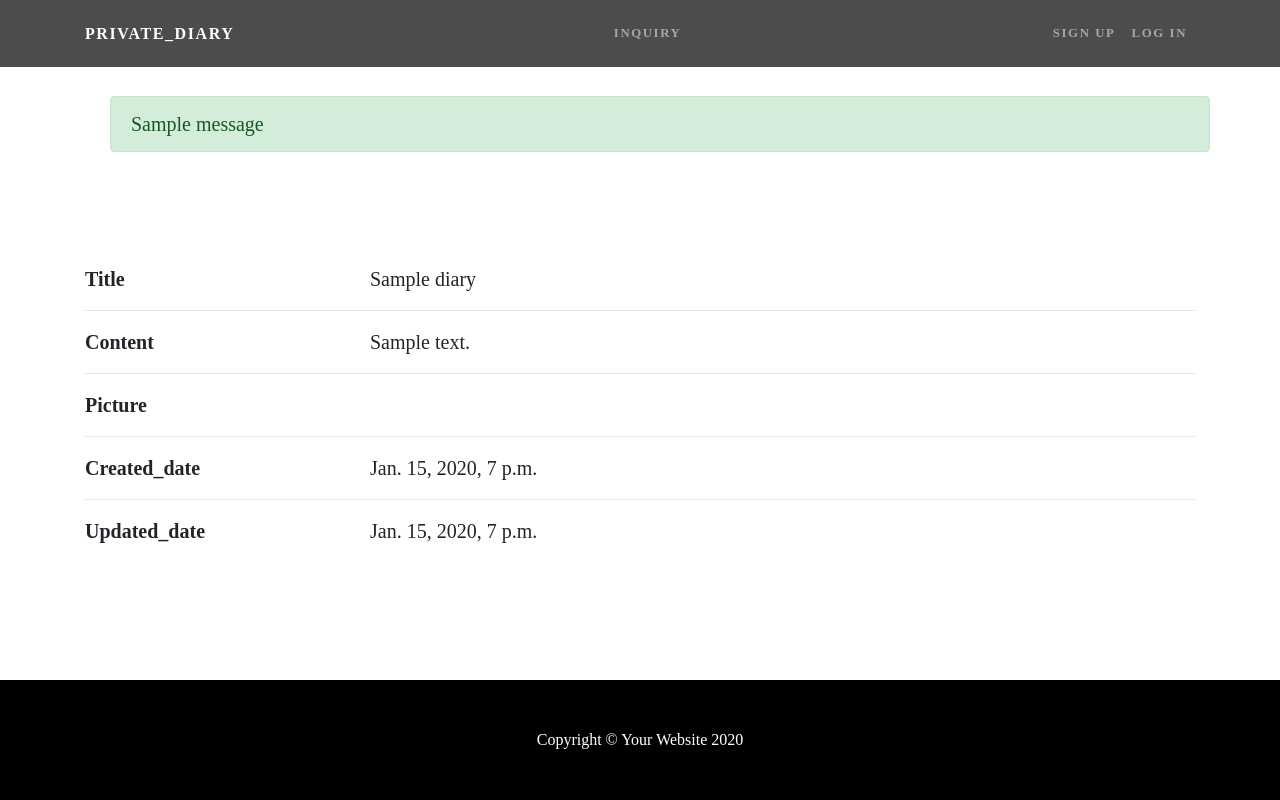
After one commit to hm90079007/private_diary, a Django app: page /diary-detail/1/ in a window 1280 px wide. The commit adds this page. Run offline with Django 3.2, Linux system fonts and the light colour scheme; tables that the repository leaves empty hold one stand-in row (values such as "Sample post"); one stand-in notice (Sample message) is shown; some libraries are stand-ins or nearby versions.

Commit message:
chapter10.10

```diff
--- /dev/null
+++ b/private_diary/a.py
@@ -0,0 +1,4 @@
+fields = {'2':'title','3':'content'}
+print(type(fields))
+for field in fields.value():
+    print(field)
--- a/private_diary/diary/templates/base.html
+++ b/private_diary/diary/templates/base.html
@@ -65,7 +65,7 @@
               </li>
               {% if user.is_authenticated %}
               <li class="nav-item">
-                  <a class="nav-link" href="{% url 'diary_list' %}">DIARY LIST</a>
+                  <a class="nav-link" href="{% url 'diary:diary_list' %}">DIARY LIST</a>
               </li>
               {% endif %}
             </ul>
@@ -92,7 +92,8 @@
         </div>
       </nav>
 
-      {% block header %}{% endblock %} {% if messages}
+      {% block header %}{% endblock %}
+      {% if messages %}
       <div class="container">
         <div class="row">
           <div class="my-div-style w-100">
@@ -106,7 +107,7 @@
           </div>
         </div>
       </div>
-
+      {% endif %}
       {% block contents %}{% endblock %}
 
       <!-- Footer -->
--- /dev/null
+++ b/private_diary/diary/templates/diary_detail.html
@@ -0,0 +1,71 @@
+{% extends 'base.html' %}
+{% load static %}
+{% block title %}Diary Detail |Private Diary{% endblock %}
+{% block active_diary_list %}active{% endblock %}
+{% block head %}
+<link href="{% static 'css/clean-blog.min.css' %}" rel="stylesheet" />
+{% endblock %}
+
+{% block contents %}
+<div class="container">
+  <div class="my-div-style w-100">
+    <div class="row">
+      <div class="col-3">
+        <strong>Title</strong>
+      </div>
+      <div class="col-9">{{ object.title }}</div>
+    </div>
+
+    <hr />
+
+    <div class="row">
+      <div class="col-3">
+        <strong>Content</strong>
+      </div>
+      <div class="col-9">{{ object.content | linebreaksbr}}</div>
+    </div>
+
+    <hr />
+
+    <div class="row">
+      <div class="col-3">
+        <strong>Picture</strong>
+      </div>
+      <div class="col-3">
+        {% if object.Photo1 %}
+        <img src="{{object.photo1.url}}" width="200" height="200" />
+        {% endif %}
+      </div>
+      <div class="col-3">
+        {% if object.Photo2 %}
+        <img src="{{object.photo2.url}}" width="200" height="200" />
+        {% endif %}
+      </div>
+      <div class="col-3">
+        {% if object.Photo3 %}
+        <img src="{{object.photo3.url}}" width="200" height="200" />
+        {% endif %}
+      </div>
+    </div>
+
+    <hr />
+
+    <div class="row">
+      <div class="col-3">
+        <strong>Created_date</strong>
+      </div>
+      <div class="col-9">{{ object.created_at }}</div>
+    </div>
+
+    <hr />
+
+    <div class="row">
+      <div class="col-3">
+        <strong>Updated_date</strong>
+      </div>
+      <div class="col-9">{{ object.updated_at }}</div>
+    </div>
+  </div>
+</div>
+
+{% endblock %}
--- a/private_diary/diary/urls.py
+++ b/private_diary/diary/urls.py
@@ -6,4 +6,6 @@ urlpatterns = [
     path('',views.IndexView.as_view(),name = 'index'),
     path('inquiry/',views.InquiryView.as_view(),name = 'inquiry'),
     path('diary-list/',views.DiaryListView.as_view(),name = 'diary_list'),
+    path('diary-detail/<int:pk>/',views.DiaryDetailView.as_view(),name='diary_detail'),
+    path('diary-create',views.DiaryCreateView.as_view(),name='diary_create'),
 ]
--- a/private_diary/diary/views.py
+++ b/private_diary/diary/views.py
@@ -1,7 +1,7 @@
 import logging
 from django.shortcuts import render
 from django.views import generic
-from .forms import InquiryForm
+from .forms import InquiryForm, DiaryCreateForm
 from django.urls import reverse_lazy
 from django.contrib import messages
 from django.contrib.auth.mixins import LoginRequiredMixin
@@ -26,8 +26,30 @@ class InquiryView(generic.FormView):
 # LoginRequiredMixin はlogin状態でないとアクセスできないようにするクラス
 class DiaryListView(LoginRequiredMixin,generic.ListView):
     model = Diary
-    template_name = 'dairy_list.html'
+    template_name = 'diary_list.html'
+    paginate_by = 2
 
     def get_query_set(self):
         diaries = Diary.objects.filter(user = self.request.user).order_by('created_at')
         return diaries
+
+class DiaryDetailView(generic.DetailView):
+    model = Diary
+    template_name = 'diary_detail.html'
+
+class DiaryCreateView(LoginRequiredMixin,generic.CreateView):
+    model = Diary
+    template_name = 'diary_create.html'
+    form_class = DiaryCreateForm
+    success_url = reverse_lazy('diary:diary_list')
+
+    def form_valid(self,form):
+        diary = form.save(commit=False)
+        diary.user = self.request.user
+        diary.save()
+        messages.success(self.request,  'Your diary has been created')
+        return super().form_valid(form)
+
+    def form_invalid(self,form):
+        messages.error(self.request,'Failed to create your diary')
+        return super().form_invalid(form)
```
Also changed, not shown: private_diary/diary/forms.py (+15 -0 lines), private_diary/diary/templates/diary_create.html (added, +24 -0 lines), private_diary/diary/templates/diary_list.html (+38 -2 lines), private_diary/media/29fe1ca0e9a3f7c77e442db38cbb0da9.jpg (added).
